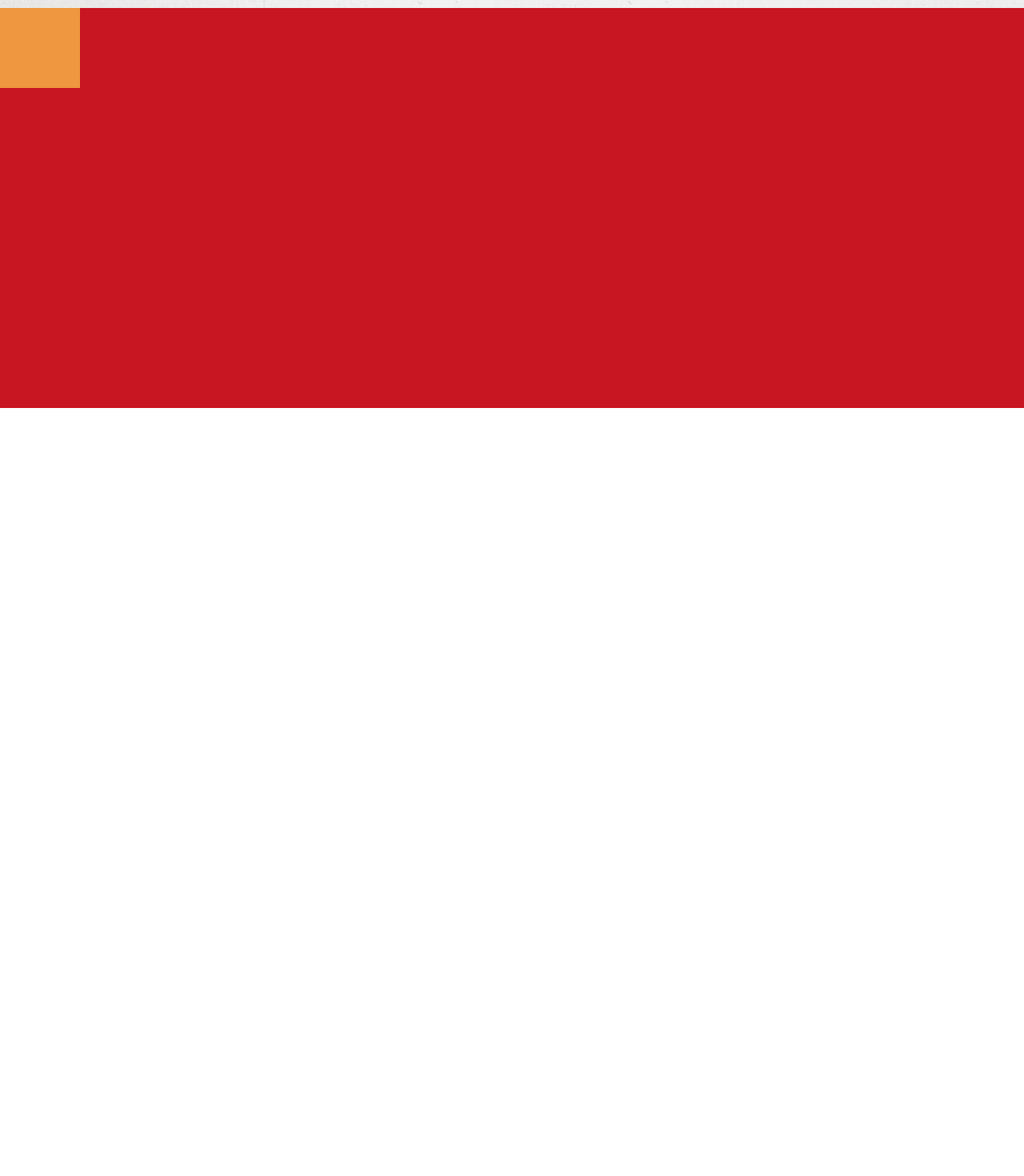
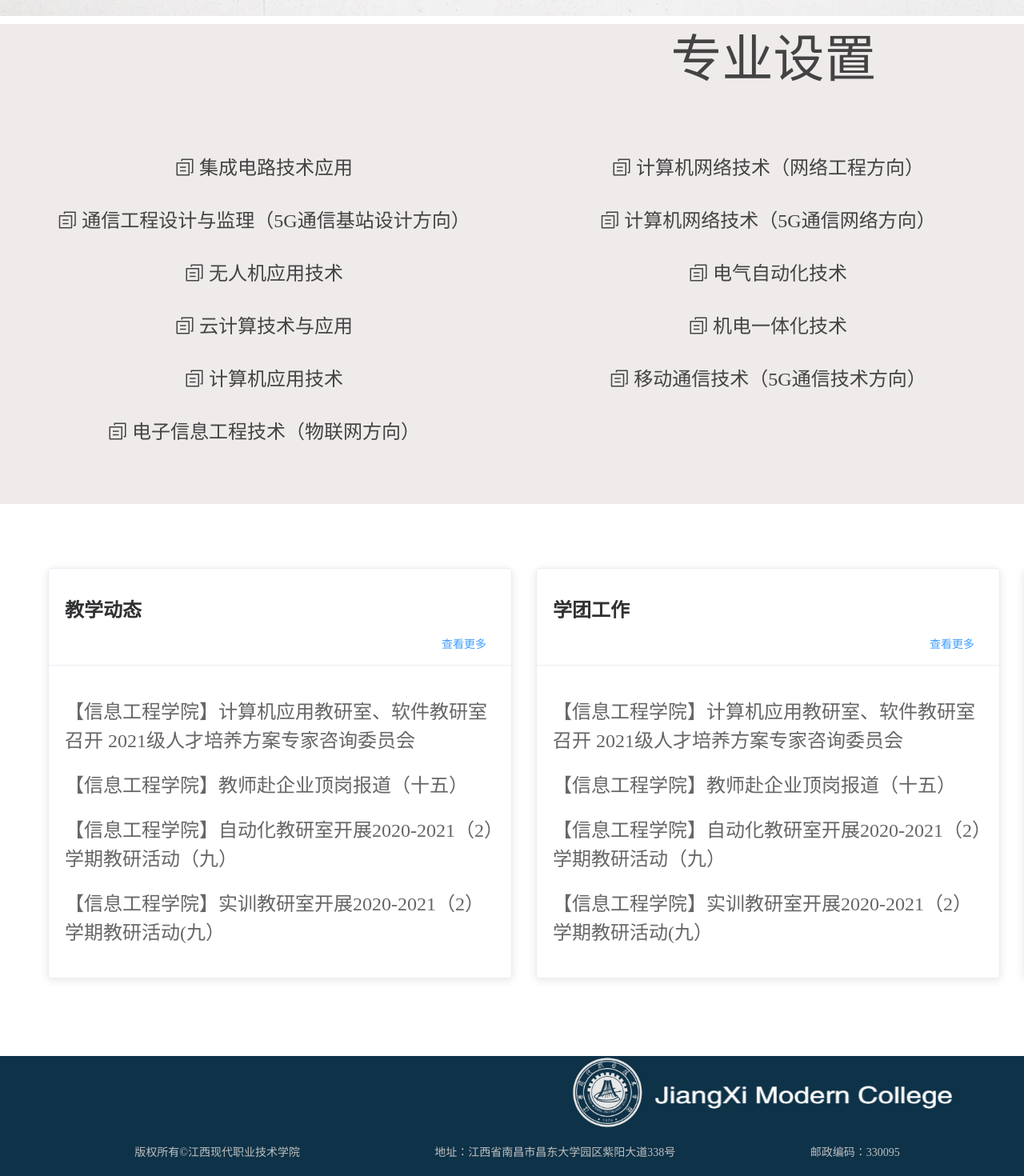
Before and after one commit to xu1764542037/schoolwebsite-web, a Vue app: page /faculty/InformationEngineering in a window 1280 px wide. Shown: the part 2400-3870 px from the top of the page at 80% size. Before the commit the page ends 2910 px from the top, so only its background shows below. Built offline with nearby package versions, Linux system fonts and the light colour scheme.

Commit message:
8.30 22.23 完成NarBar基本结构 8.31 10.06 NarBar的鼠标经过事件 9.01 11.17 Home页面轮播图的完成 9.01 21.03 完成Home页的部分布局 9.02 20.11 完成Home页的HomeSpecial 9.06 11.8  分院页面 9.07 19.48 完成信工分院页面

```diff
--- a/src/views/faculty/branch/InformationEngineering/InformationEngineering.vue
+++ b/src/views/faculty/branch/InformationEngineering/InformationEngineering.vue
@@ -50,7 +50,106 @@
       </div>
 <!--      专业设置-->
       <div class="InformationEngineering-Major">
-        <TextBox/>
+        <div class="InformationEngineering-Major-Title">
+          专业设置
+        </div>
+        <div class="InformationEngineering-Major-Content">
+          <TextBox class="InformationEngineering-Major-Content-Item">
+            集成电路技术应用
+          </TextBox>
+          <TextBox class="InformationEngineering-Major-Content-Item">
+            计算机网络技术（网络工程方向）
+          </TextBox>
+          <TextBox class="InformationEngineering-Major-Content-Item">
+            应用电子技术
+          </TextBox>
+          <TextBox class="InformationEngineering-Major-Content-Item">
+            通信工程设计与监理（5G通信基站设计方向）
+          </TextBox>
+          <TextBox class="InformationEngineering-Major-Content-Item">
+            计算机网络技术（5G通信网络方向）
+          </TextBox>
+          <TextBox class="InformationEngineering-Major-Content-Item">
+            通信技术（5G方向）
+          </TextBox>
+          <TextBox class="InformationEngineering-Major-Content-Item">
+            无人机应用技术
+          </TextBox>
+          <TextBox class="InformationEngineering-Major-Content-Item">
+            电气自动化技术
+          </TextBox>
+          <TextBox class="InformationEngineering-Major-Content-Item">
+            大数据技术与应用
+          </TextBox>
+          <TextBox class="InformationEngineering-Major-Content-Item">
+            云计算技术与应用
+          </TextBox>
+          <TextBox class="InformationEngineering-Major-Content-Item">
+            机电一体化技术
+          </TextBox>
+          <TextBox class="InformationEngineering-Major-Content-Item">
+            电子信息工程技术
+          </TextBox>
+          <TextBox class="InformationEngineering-Major-Content-Item">
+            计算机应用技术
+          </TextBox>
+          <TextBox class="InformationEngineering-Major-Content-Item">
+            移动通信技术（5G通信技术方向）
+          </TextBox>
+          <TextBox class="InformationEngineering-Major-Content-Item">
+            嵌入式技术与应用
+          </TextBox>
+          <TextBox class="InformationEngineering-Major-Content-Item">
+            电子信息工程技术（物联网方向）
+          </TextBox>
+          <TextBox class="InformationEngineering-Major-Content-Item">
+            软件技术
+          </TextBox>
+        </div>
+
+      </div>
+<!--      新闻模块-->
+      <div class="InformationEngineering-News">
+        <div class="InformationEngineering-News-Card">
+          <Card>
+            <div slot="Title">教学动态</div>
+            <div>
+              <ul>
+                <li><a href="#">【信息工程学院】计算机应用教研室、软件教研室召开 2021级人才培养方案专家咨询委员会</a></li>
+                <li><a href="#">【信息工程学院】教师赴企业顶岗报道（十五）</a></li>
+                <li><a href="#">【信息工程学院】自动化教研室开展2020-2021（2）学期教研活动（九）</a></li>
+                <li><a href="#">【信息工程学院】实训教研室开展2020-2021（2）学期教研活动(九）</a></li>
+              </ul>
+            </div>
+          </Card>
+          <Card>
+            <div slot="Title">学团工作</div>
+            <div>
+              <ul>
+                <li><a href="#">【信息工程学院】计算机应用教研室、软件教研室召开 2021级人才培养方案专家咨询委员会</a></li>
+                <li><a href="#">【信息工程学院】教师赴企业顶岗报道（十五）</a></li>
+                <li><a href="#">【信息工程学院】自动化教研室开展2020-2021（2）学期教研活动（九）</a></li>
+                <li><a href="#">【信息工程学院】实训教研室开展2020-2021（2）学期教研活动(九）</a></li>
+              </ul>
+            </div>
+          </Card>
+          <Card>
+            <div slot="Title">党群工作</div>
+            <div>
+              <ul>
+                <li><a href="#">【信息工程学院】计算机应用教研室、软件教研室召开 2021级人才培养方案专家咨询委员会</a></li>
+                <li><a href="#">【信息工程学院】教师赴企业顶岗报道（十五）</a></li>
+                <li><a href="#">【信息工程学院】自动化教研室开展2020-2021（2）学期教研活动（九）</a></li>
+                <li><a href="#">【信息工程学院】实训教研室开展2020-2021（2）学期教研活动(九）</a></li>
+              </ul>
+            </div>
+          </Card>
+        </div>
+
+      </div>
+<!--      页尾-->
+      <div class="InformationEngineering-Footer">
+        <Footer/>
       </div>
     </div>
   </div>
@@ -58,10 +157,14 @@
 
 <script>
 import TextBox from "./child/TextBox";
+import Card from "./child/Card";
+import Footer from "./child/Footer";
 export default {
 name: "InformationEngineering",
-  components:{
-    TextBox
+  components: {
+    TextBox,
+    Card,
+    Footer
   }
 }
 </script>
@@ -132,6 +235,7 @@ name: "InformationEngineering",
 }
 .InformationEngineering-Leader {
   position: absolute;
+  margin-top: 10px;
   height: 1000px;
   width: 1920px;
   background: url("../../../../assets/img/faculty/InformationEngineering/3.jpg") no-repeat;
@@ -175,9 +279,65 @@ name: "InformationEngineering",
 }
 .InformationEngineering-Major {
   position: relative;
-  top: 1000px;
+  top: 1020px;
+  height: 600px;
+  width: 1920px;
+  background-color: rgb(239,235,234);
+
+}
+.InformationEngineering-Major-Title {
+  position: absolute;
+  top: 45px;
+  left: 37%;
+  font-size: 64px;
+  text-align: center;
+  color: #434343;
+  transform: translate(50%,-50%);
+}
+.InformationEngineering-Major-Content {
+  position: absolute;
+  top: 22%;
+  left: 50%;
+  display: flex;
+  justify-content: space-between;
+  flex-flow: wrap;
+  width: 1800px;
+  margin: 0 auto;
+  background-color: rgb(239,235,234);
+  transform: translate(-50%)
+}
+.InformationEngineering-Major-Content-Item {
+  flex: 0 0 30%;
+  width: 50px;
+  cursor: pointer;
+}
+.InformationEngineering-Major-Content-Item:hover {
+  box-shadow: 0.5px 0.5px 5px #0e3248;
+  -webkit-transition: 1s all;
+}
+.InformationEngineering-News {
+
+  position: absolute;
+  top: 3110px;
   height: 500px;
   width: 1920px;
-  background-color: #c81623;
+  background-color: rgb(255,255,255);
+}
+.InformationEngineering-News-Card{
+  width: 1800px;
+  position: absolute;
+  left: 50%;
+  display: flex;
+  justify-content: space-between;
+  transform: translate(-50%);
+}
+.InformationEngineering-News-Card li {
+  margin-top: 20px;
+}
+.InformationEngineering-Footer {
+  position: absolute;
+  top: 3670px;
+  width: 1920px;
+  height: 200px;
 }
 </style>
--- /dev/null
+++ b/src/views/faculty/branch/InformationEngineering/child/Card.vue
@@ -0,0 +1,46 @@
+<template>
+<div id="Card">
+  <el-card class="box-card">
+    <div slot="header" class="clearfix">
+      <h1><slot name="Title"></slot></h1>
+      <el-button style="float: right; padding: 0 10px" type="text">查看更多</el-button>
+    </div>
+<!--    <div v-for="o in 4" :key="o" class="text item">-->
+<!--      {{'列表内容 ' + o }}-->
+<!--    </div>-->
+    <div class="text item">
+      <slot></slot>
+    </div>
+
+  </el-card>
+</div>
+</template>
+
+<script>
+export default {
+  name: "Card"
+}
+</script>
+
+<style scoped>
+.text {
+  font-size: 24px;
+}
+
+.item {
+  margin-bottom: 18px;
+}
+
+.clearfix:before,
+.clearfix:after {
+  display: table;
+  content: "";
+}
+.clearfix:after {
+  clear: both
+}
+
+.box-card {
+  width: 580px;
+}
+</style>
--- /dev/null
+++ b/src/views/faculty/branch/InformationEngineering/child/Footer.vue
@@ -0,0 +1,59 @@
+<template>
+  <div class="footer">
+    <div class="footer-about">
+      <a href="#"><img src="../../../../../assets/img/home/HomeFooter/collegeLogo.png" class="footer-about-img1" alt=""></a>
+      <a href="#"><img src="../../../../../assets/img/home/HomeFooter/collegeFontEnglish.png" class="footer-about-img2" alt=""></a>
+    </div>
+    <div class="footer-below">
+      <ul>
+        <li>版权所有©江西现代职业技术学院</li>
+        <li>地址：江西省南昌市昌东大学园区紫阳大道338号</li>
+        <li>邮政编码：330095</li>
+        <li>联系电话：0791-88123818</li>
+        <li>赣ICP备05003325号-2</li>
+      </ul>
+    </div>
+  </div>
+</template>
+
+<script>
+export default {
+name: "Footer"
+}
+</script>
+
+<style scoped>
+.footer {
+  position: absolute;
+  bottom: 0;
+  height: 150px;
+  width: 100%;
+  background-color: #0e3248;
+}
+.footer-below {
+  margin-top: 20px;
+}
+.footer-below ul {
+  display: flex;
+  justify-content: space-evenly;
+  align-content: center;
+}
+.footer-below ul li {
+  color: silver;
+  font-size: 14px;
+}
+.footer-about {
+  display: flex;
+  justify-content: center;
+  align-content: flex-end;
+}
+.footer-about-img1{
+  width: 90px;
+  height: 90px;
+}
+.footer-about-img2 {
+  margin-top: 25px;
+  height: 50px;
+  width: 400px;
+}
+</style>
--- a/src/views/faculty/branch/InformationEngineering/child/TextBox.vue
+++ b/src/views/faculty/branch/InformationEngineering/child/TextBox.vue
@@ -1,6 +1,8 @@
 <template>
   <div id="TextBox">
+    <div class="el-icon-document-copy"></div>
 
+    <slot></slot>
   </div>
 </template>
 
@@ -12,8 +14,9 @@ name: "TextBox"
 
 <style scoped>
 #TextBox {
-  width: 100px;
-  height: 100px;
-  background-color: #EE9640;
+  color: #434343;
+  font-size: 24px;
+  text-align: center;
+  margin-top: 30px;
 }
 </style>
```
